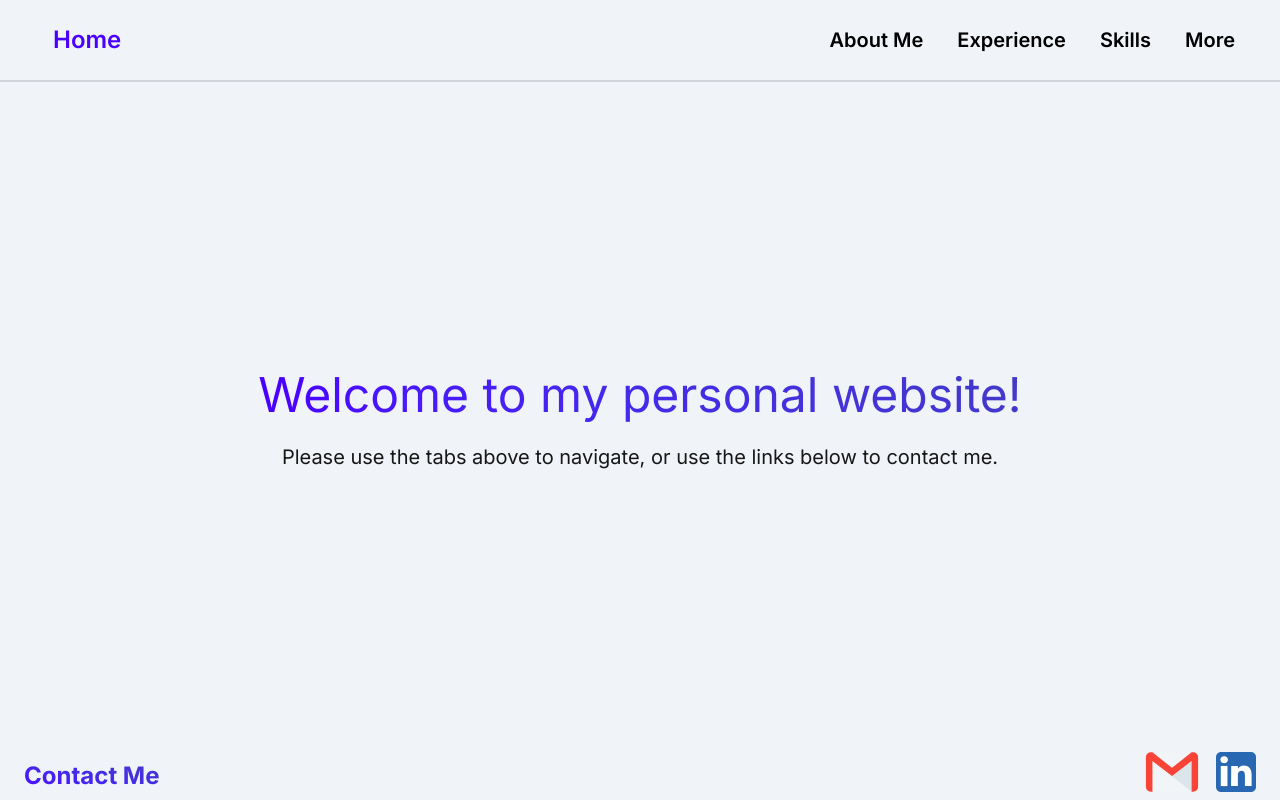
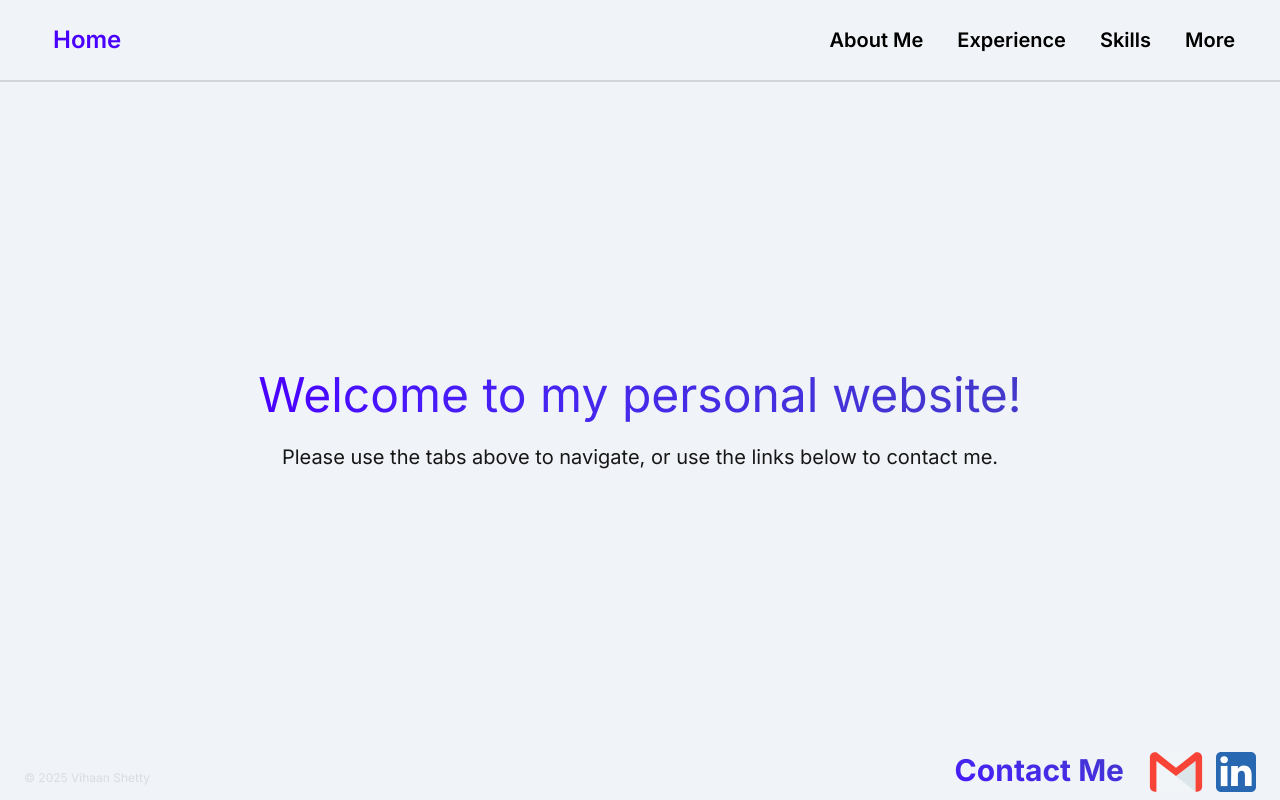
Before and after one commit to vshetty28/vihaan-personal-website, a Next.js app: page / in a window 1280 px wide. Built offline with nearby package versions, Linux system fonts and the light colour scheme.

Commit message:
Added copyright to footer

```diff
--- a/src/components/Footer.js
+++ b/src/components/Footer.js
@@ -10,10 +10,12 @@ const github_button = (
 
 const Footer = () => {
   return (
-		<div className="">
-			<footer className="footer min-w-screen items-center justify-between px-6">
-				<h1 className="invisible lg:visible lg:text-2xl lg:mt-4 font-bold bg-gradient-to-tr from-primary to-indigo-700 text-transparent bg-clip-text">Contact Me</h1>
-				<div className="flex flex-row">
+		<div>
+			<footer className="flex flex-row place-items-start gap-2 w-full items-center justify-between px-6">
+				<h1 className="text-neutral-content text-xs text-nowrap lg:text-md mt-5">© {new Date().getFullYear()} Vihaan Shetty</h1>
+				<div className="flex flex-row gap-1">
+					<h1 className="hidden lg:inline-block lg:text-3xl lg:mt-4 font-bold bg-gradient-to-tr from-primary to-indigo-700 text-transparent bg-clip-text mx-5 mt-10">Contact Me</h1>
+
 					<a href="mailto:vihaanshetty@gmail.com">
 						<Image src="/assets/email.svg" alt="" className="size-8 lg:size-14 hover:scale-110 mt-5 lg:mt-2 transition delay-0 duration-200 ease-in-out" width={50} height={80} />
 					</a>
```
Also changed, not shown: src/styles/globals.css (line endings or trailing spaces).
